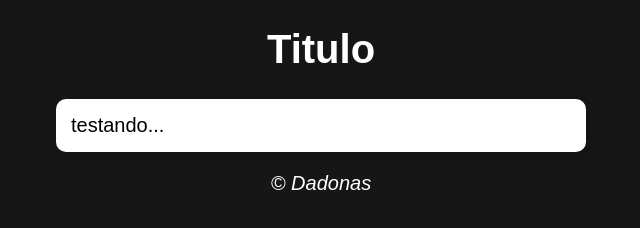
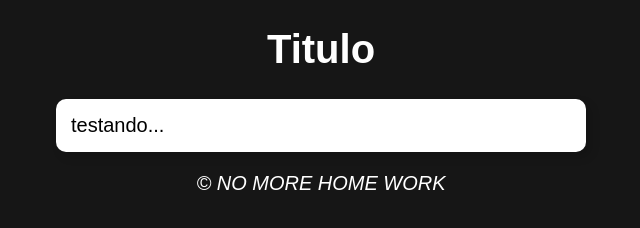
Before and after one commit to Isatsu/nmhw, a plain HTML site: page index.html in a window 1280 px wide. Shown: the whole page, without its empty margins (319-959 px from the left). Drawn offline with Linux system fonts and the light colour scheme.

Commit message:
Mudança no nome

```diff
--- a/index.html
+++ b/index.html
@@ -3,7 +3,7 @@
 <head>
     <meta charset="UTF-8">
     <meta name="viewport" content="width=device-width, initial-scale=1.0">
-    <title>Site dinamico</title>
+    <title>No more home work</title>
     <link rel="stylesheet" href="style.css">
 </head>
 <body>
@@ -23,7 +23,7 @@
     </section>
 
     <footer>
-        <p>&copy; Dadonas</p>
+        <p>&copy; NO MORE HOME WORK</p>
     </footer>
     <script src="script.js"></script>
 </body>
```
